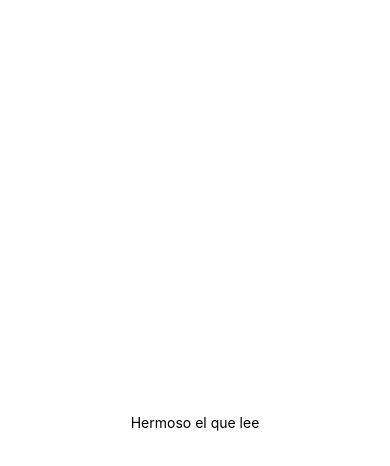
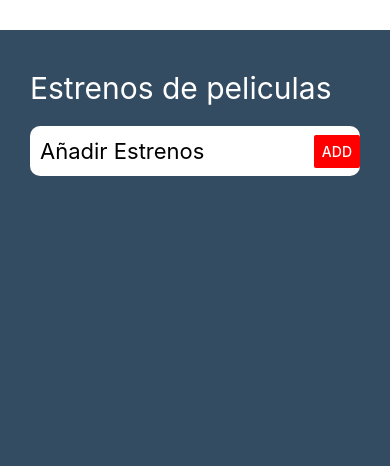
Before and after one commit to MauroParroni/Preentrega-MauroParroni, a React Native app: screen / in a window 390 px wide. Shown: the top 466 px of the page. Built offline with nearby package versions, Linux system fonts and the light colour scheme.

Commit message:
add flatlist

```diff
--- a/App.js
+++ b/App.js
@@ -1,11 +1,69 @@
-import { StatusBar } from 'expo-status-bar';
-import { StyleSheet, Text, View } from 'react-native';
+import { StatusBar } from "expo-status-bar";
+import Modal from "./components/Modal";
+import OptimizedList from "./components/OptimizedList";
+import {
+  Button,
+  StyleSheet,
+  Text,
+  TextInput,
+  View,
+  FlatList,
+  TouchableOpacity,
+} from "react-native";
+import React, { useState } from "react";
 
 export default function App() {
+  const [textValue, setTextValue] = useState("");
+  const [itemList, setItemList] = useState([]);
+  const [itemSelected, setItemSelected] = useState({});
+  const [modalVisible, SetModalVisible] = useState(false);
+
+  const onHandleDelete = () => {
+    console.log(itemSelected);
+    let array = itemList;
+    array.splice(itemSelected, 1);
+    setItemList(array);
+    SetModalVisible(false);
+  };
+  const onHandleModal = (index) => {
+    SetModalVisible(true);
+    setItemSelected(index);
+  };
+
+  const onHandleChangeItem = (text) => setTextValue(text);
+  const addItem = () => {
+    if ( textValue === "") {
+      return;
+    }
+    setItemList((prevState) => [
+      ...prevState,
+      { id: Math.random(), value: textValue },
+    ]);
+  };
+  const renderListItem = ({ item, index }) => (
+    <TouchableOpacity
+      style={styles.TextContainer}
+      onPress={() => onHandleModal(index)}
+    >
+      <Text style={styles.Text}>{item.value}</Text>
+    </TouchableOpacity>
+  );
   return (
     <View style={styles.container}>
-      <Text>Hermoso el que lee</Text>
-      <StatusBar style="auto" />
+      <Text style={styles.TextTittle}>Estrenos de peliculas</Text>
+      <View style={styles.inputContainer}>
+        <TextInput
+          placeholder="Añadir Estrenos"
+          style={styles.input}
+          value={textValue}
+          onChangeText={onHandleChangeItem}
+        />
+        <Button title="ADD" color={"#ff0000"} onPress={addItem} />
+      </View>
+      <View style={styles.listContainer}>
+        <OptimizedList listItems={itemList} renderList={renderListItem} />
+      </View>
+      <Modal modalVisible={modalVisible} onHandleDelete={onHandleDelete} />
     </View>
   );
 }
@@ -13,8 +71,44 @@ export default function App() {
 const styles = StyleSheet.create({
   container: {
     flex: 1,
-    backgroundColor: '#fff',
-    alignItems: 'center',
-    justifyContent: 'center',
+    padding: 30,
+    marginTop: 30,
+    backgroundColor: "#344c62",
+  },
+  input: {
+    width: 200,
+    height: 50,
+    fontSize: 22,
+    paddingLeft: 10,
+  },
+  inputContainer: {
+    flexDirection: "row",
+    justifyContent: "space-between",
+    alignItems: "center",
+    backgroundColor: "white",
+    borderRadius: 10,
+  },
+  listContainer: {
+    justifyContent: "center",
+    alignItems: "center",
+    marginTop: 20,
+    marginBottom: 50,
+  },
+  Text: {
+    fontSize: 24,
+    color: "white",
+  },
+  TextContainer: {
+    alignItems: "center",
+    marginVertical: 10,
+    width: 430,
+    borderRadius: 10,
+    backgroundColor: "#ff6b6b",
+  },
+  TextTittle: {
+    fontSize: 30,
+    paddingTop: 10,
+    paddingBottom: 20,
+    color: "white",
   },
 });
--- /dev/null
+++ b/components/Modal.js
@@ -0,0 +1,55 @@
+import {
+  StyleSheet,
+  Text,
+  View,
+  Modal as NewModal,
+  Button,
+} from "react-native";
+import React from "react";
+
+const Modal = ({ modalVisible, onHandleDelete }) => {
+  return (
+    <NewModal visible={modalVisible} animationType="slide" transparent={true}>
+      <View style={styles.modalContainer}>
+        <View style={styles.modalTitle}>
+          <Text>ATENCION!!!!</Text>
+        </View>
+        <View style={styles.modalMessage}>
+          <Text>Estas Seguro de eliminarlo?</Text>
+        </View>
+        <View style={styles.modalButton}>
+          <Button title="Confirmar" onPress={onHandleDelete} />
+        </View>
+      </View>
+    </NewModal>
+  );
+};
+
+export default Modal;
+
+const styles = StyleSheet.create({
+  modalContainer: {
+    backgroundColor: "white",
+    alignItems: "center",
+    width: "70%",
+    borderRadius: 15,
+    marginTop: 380,
+    marginLeft: 75,
+  },
+  modalTitle: {
+    color: "#fff",
+    fontSize: 18,
+    alignItems: "center",
+    marginTop: 10,
+    marginBottom: 10,
+  },
+  modalMessage: {
+    marginBottom: 15,
+    justifyContent: "center",
+    alignItems: "center",
+    fontSize: 24,
+  },
+  modalButton: {
+    marginTop: 15,
+  },
+});
--- /dev/null
+++ b/components/OptimizedList.js
@@ -0,0 +1,15 @@
+import { FlatList } from "react-native";
+import React from "react";
+
+const OptimizedList = ({ listItems, renderList }) => {
+  return (
+      <FlatList
+        data={listItems}
+        renderItem={renderList}
+        keyExtractor={(item) => item.id}
+      />
+
+  );
+};
+
+export default OptimizedList;
--- a/package.json
+++ b/package.json
@@ -12,7 +12,8 @@
     "expo": "~49.0.7",
     "expo-status-bar": "~1.6.0",
     "react": "18.2.0",
-    "react-native": "0.72.3"
+    "react-native": "0.72.3",
+    "react-native-paper": "^5.10.4"
   },
   "devDependencies": {
     "@babel/core": "^7.20.0"
```
Also changed, not shown: 1 other file (tests, documents, lock files or other folders).
